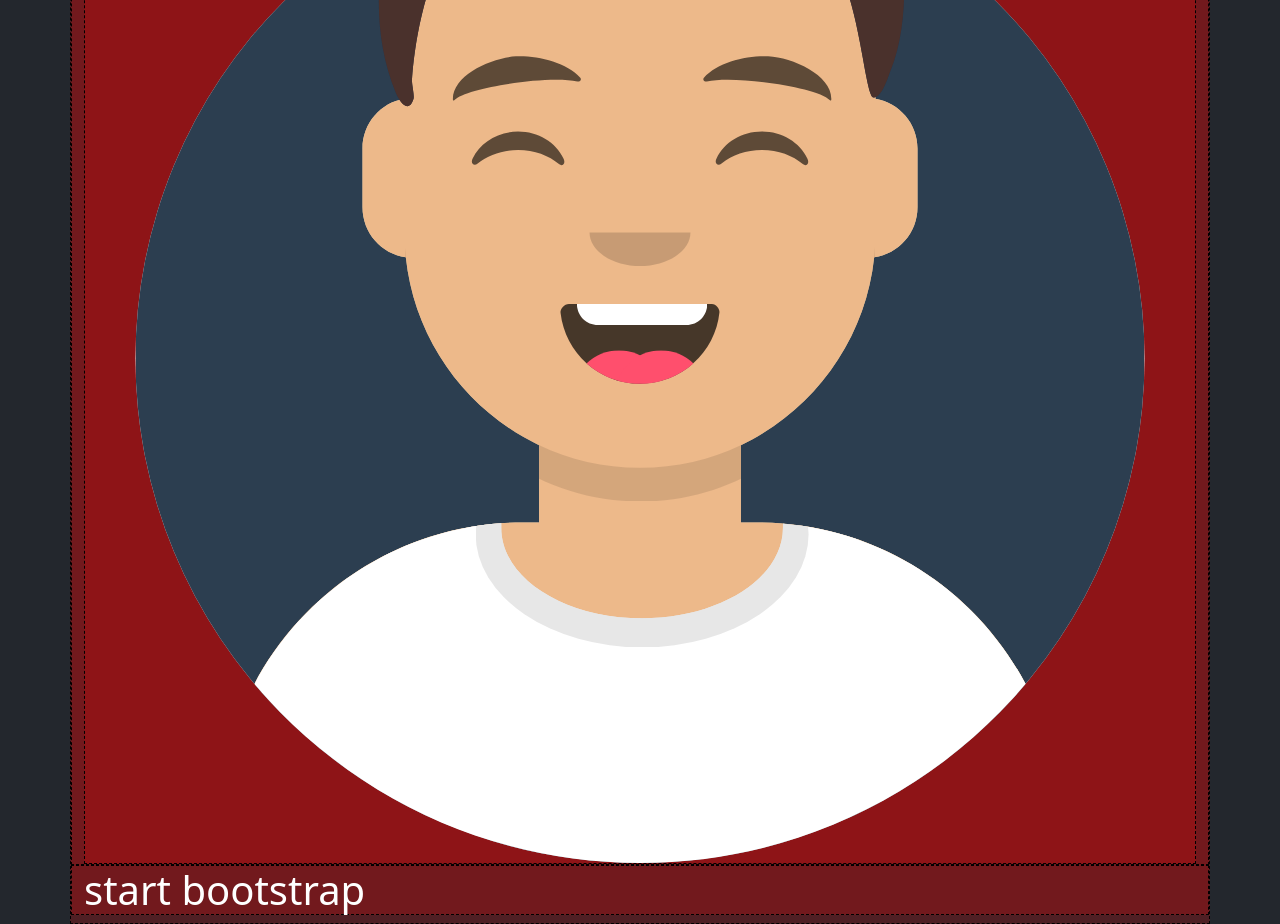
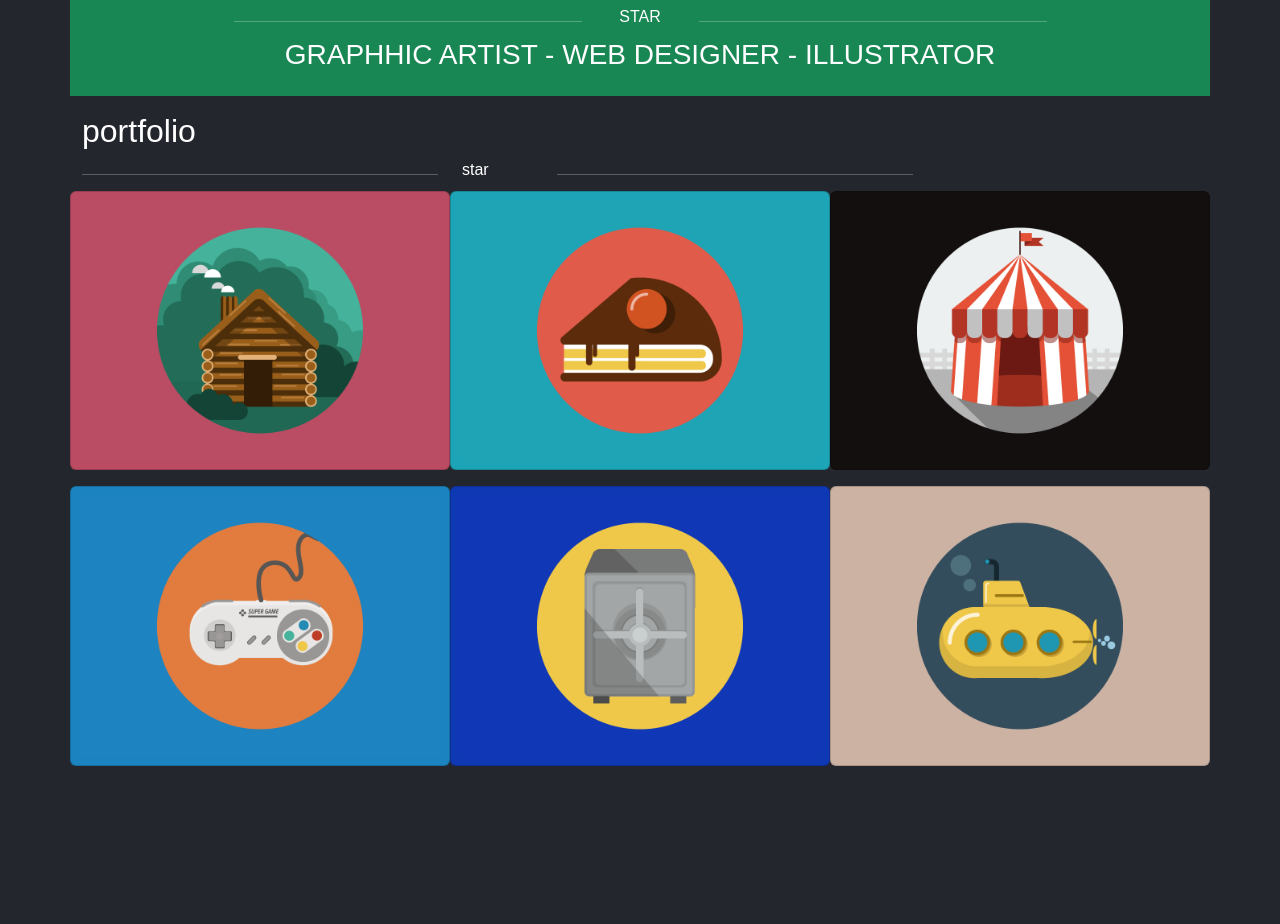
Before and after one commit to lucafagiolini/html-css-bootstrap-freelancer, a plain HTML site: page index.html in a window 1280 px wide. Shown: the part 317-1241 px from the top of the page. After the commit the page ends 1099 px from the top, so only its background shows below. Drawn offline with nearby package versions, Linux system fonts and the light colour scheme.

Commit message:
cards completed

```diff
--- a/css/style.css
+++ b/css/style.css
@@ -1,8 +1,35 @@
 body {
     background-color: #23272d;
     color: white;
+    font-family: sans-serif;
 }
 
 /* salva retina */
 
-nav {}
+#avatar {
+    max-height: 250px;
+}
+
+#columns .card:first-child {
+    background-color: #ba4b63;
+}
+
+#columns .card:nth-child(2) {
+    background-color: #1da4b6;
+}
+
+#columns .card:nth-child(3) {
+    background-color: #140f0f;
+}
+
+#columns .card:nth-child(4) {
+    background-color: #1c83c1;
+}
+
+#columns .card:nth-child(5) {
+    background-color: #0f38b5;
+}
+
+#columns .card:nth-child(6) {
+    background-color: #ccb2a3;
+}
--- a/index.html
+++ b/index.html
@@ -21,17 +21,69 @@
 </head>
 
 <body>
-    <main>
-        <div id="hero" class="container container-sm container-md container-lg container-xl test">
+    <div id="hero"
+        class=" py-3 container container-sm container-md container-lg container-xl bg-success text-uppercase">
+        <div class="row justify-content-center text-center">
+            <div class="col-12">
+                <img id="avatar" src="img/avatar.svg" class="img-fluid" alt="avatar">
+                <h1>start bootstrap</h1>
+            </div>
+            <div id="star" class="row justify-content-center">
+                <div class="col-4">
+                    <hr>
+                </div>
+                <div class="col-1">
+                    star
+                </div>
+                <div class="col-4">
+                    <hr>
+                </div>
+            </div>
             <div class="row">
                 <div class="col-12">
-                    <img src="img/avatar.svg" alt="avatar">
+                    <h3>graphhic artist - web designer - illustrator</h3>
+                </div>
+            </div>
+        </div>
 
+    </div>
+    <main>
+        <div class="py-3 container container-sm container-md container-lg container-xl">
+            <div class="row">
+                <div class="col-12">
+                    <h2>portfolio</h2>
                 </div>
-                <h1>start bootstrap</h1>
+                <div class="col-4">
+                    <hr>
+                </div>
+                <div class="col-1">
+                    star
+                </div>
+                <div class="col-4">
+                    <hr>
+                </div>
 
             </div>
-
+            <div id="columns" class="row flex-row row-gap-3 ">
+                <div class="col-12 col-md-6 col-lg-4 p-2 card">
+                    <img src="./img/cabin.png" class="img-fluid" alt="cabin">
+                </div>
+                <div class="col-12 col-md-6 col-lg-4 p-2 card ">
+                    <img src="./img/cake.png" class="img-fluid" alt="cabin">
+                </div>
+                <div class="col-12 col-md-6 col-lg-4 p-2 card">
+                    <img src="./img/circus.png" class="img-fluid" alt="cabin">
+                </div>
+                <div class="col-12 col-md-6 col-lg-4 p-2 card">
+                    <img src="./img/game.png" class="img-fluid" alt="cabin">
+                </div>
+                <div class="col-12 col-md-6 col-lg-4 p-2 card">
+                    <img src="./img/safe.png" class="img-fluid" alt="cabin">
+                </div>
+                <div class="col-12 col-md-6 col-lg-4 p-2 card">
+                    <img src="./img/submarine.png" class="img-fluid" alt="cabin">
+                </div>
+            </div>
         </div>
 
     </main>
```
